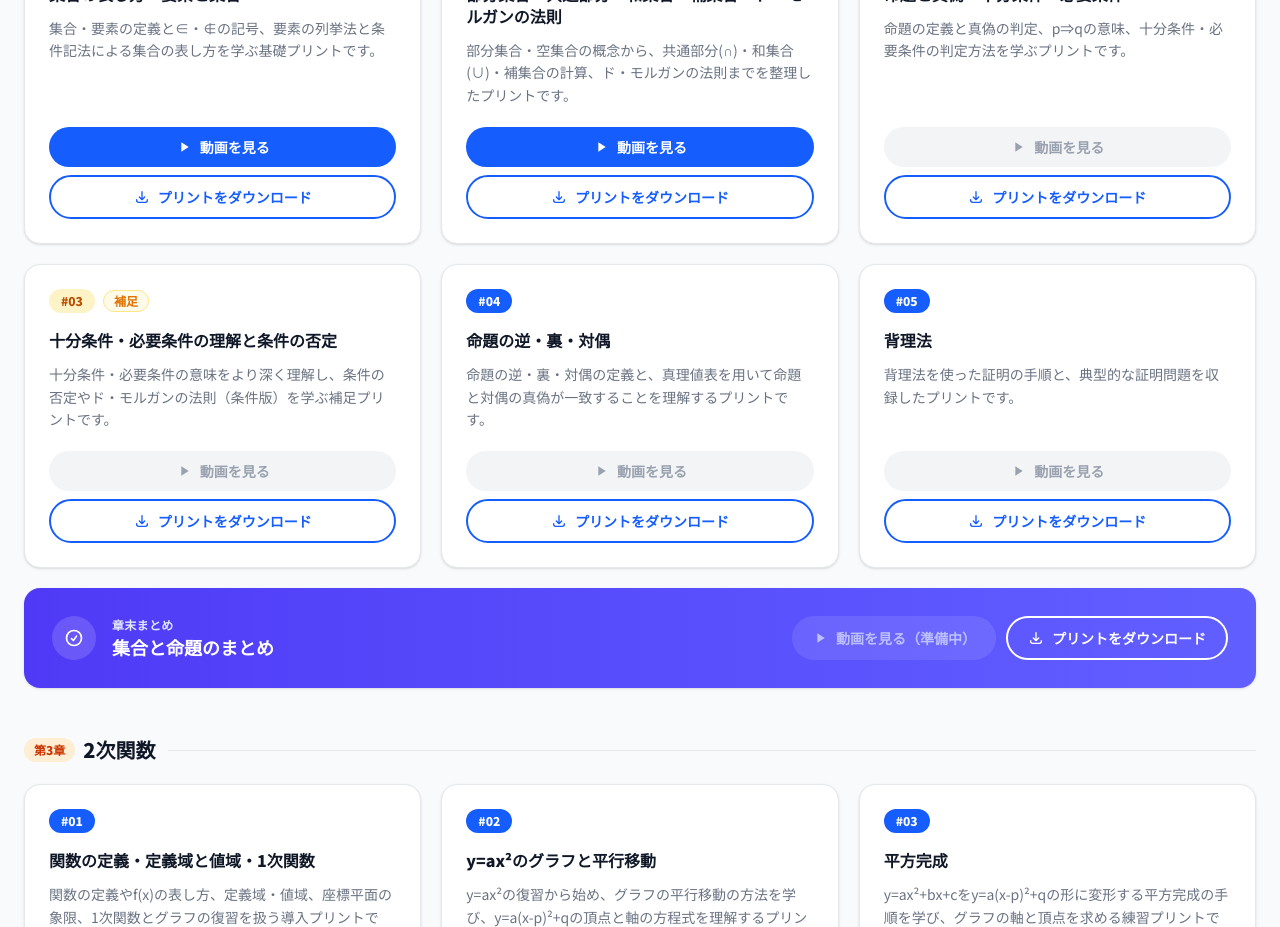
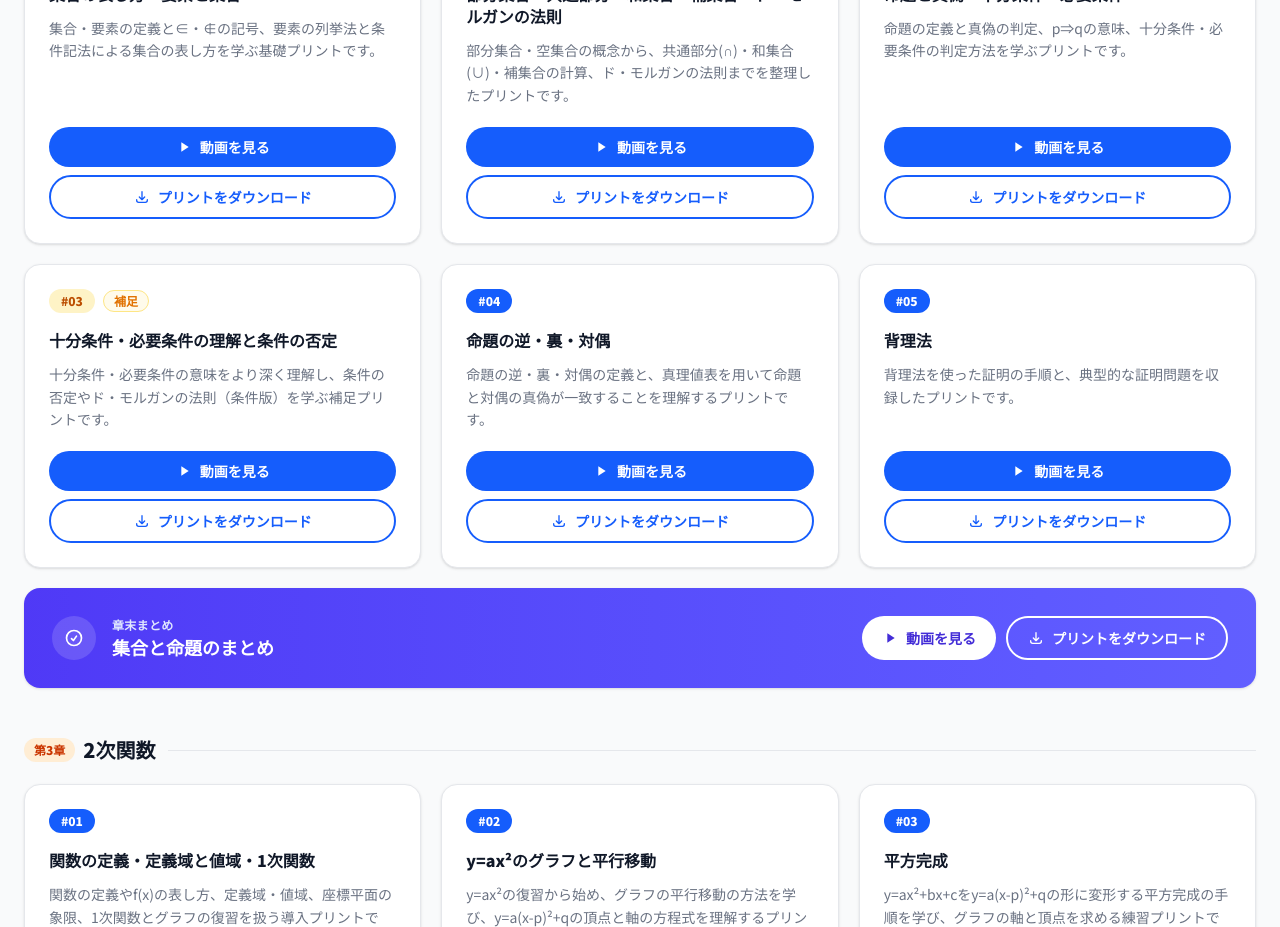
Before and after one commit to mathematics2560/sansu-sugaku-atelier, a Next.js app: page /prints/math1 in a window 1280 px wide. Shown: the part 2080-3007 px from the top of the page. Built offline with nearby package versions, Linux system fonts and the light colour scheme.

Commit message:
数学Ⅰ第2章の動画URLを追加
各プリントとまとめバナーに集合と命題の動画URLを反映。

Co-Authored-By: Claude Sonnet 5 <noreply@anthropic.com>

```diff
--- a/app/prints/math1/page.tsx
+++ b/app/prints/math1/page.tsx
@@ -130,6 +130,7 @@ const CHAPTERS: Chapter[] = [
         title: "命題と真偽・十分条件・必要条件",
         desc: "命題の定義と真偽の判定、p⇒qの意味、十分条件・必要条件の判定方法を学ぶプリントです。",
         filename: "2_集合と命題_No.3.pdf",
+        videoUrl:"https://youtu.be/IlskVuAMGqU"
       },
       {
         id: "03",
@@ -137,22 +138,26 @@ const CHAPTERS: Chapter[] = [
         title: "十分条件・必要条件の理解と条件の否定",
         desc: "十分条件・必要条件の意味をより深く理解し、条件の否定やド・モルガンの法則（条件版）を学ぶ補足プリントです。",
         filename: "2_集合と命題_No.3補足.pdf",
+        videoUrl:"https://youtu.be/NrDI_4tm-HM"
       },
       {
         id: "04",
         title: "命題の逆・裏・対偶",
         desc: "命題の逆・裏・対偶の定義と、真理値表を用いて命題と対偶の真偽が一致することを理解するプリントです。",
         filename: "2_集合と命題_No.4.pdf",
+        videoUrl:"https://youtu.be/hvMVA01OT34"
       },
       {
         id: "05",
         title: "背理法",
         desc: "背理法を使った証明の手順と、典型的な証明問題を収録したプリントです。",
         filename: "2_集合と命題_No.5.pdf",
+        videoUrl:"https://youtu.be/9n6zmqQeqLs"
       },
     ],
     summary: {
       filename: "2_集合と命題.pdf",
+      videoUrl:"https://youtu.be/1Jxrhb9Lt60"
     },
   },
   {
```
